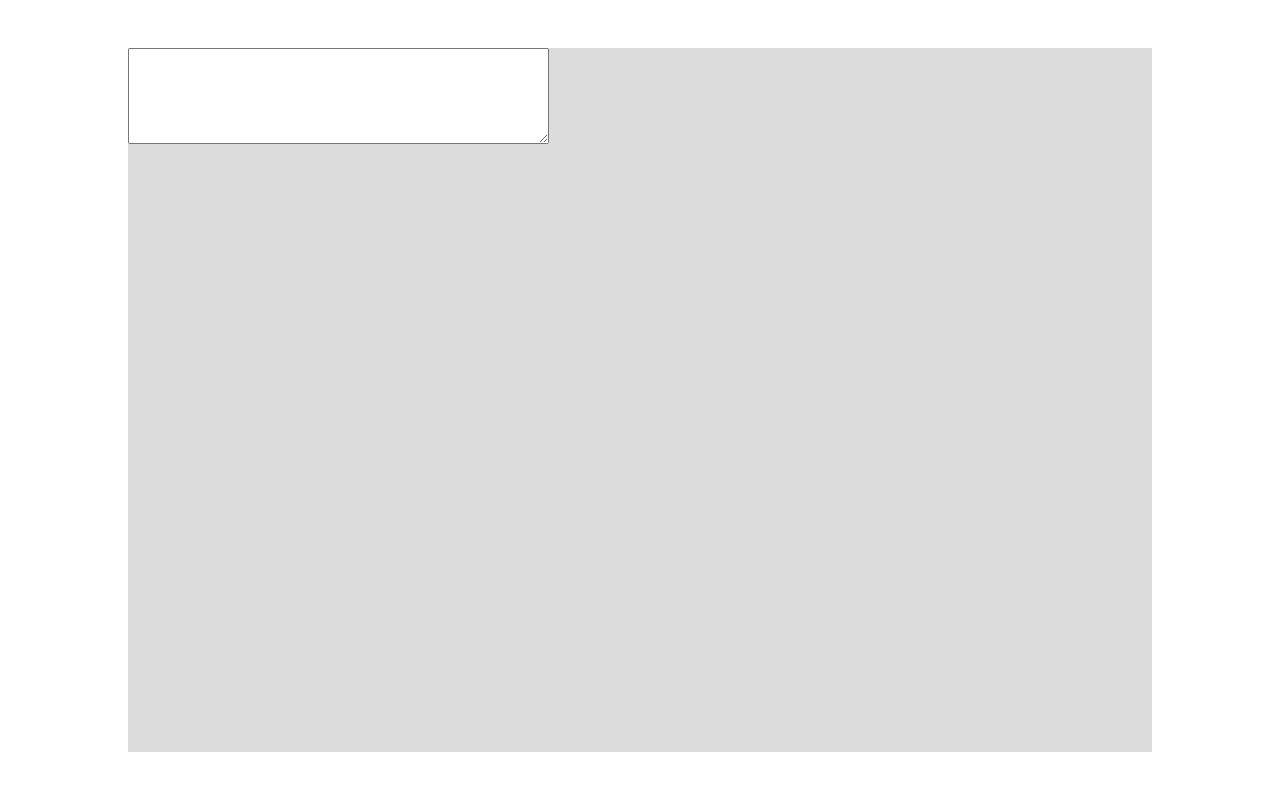
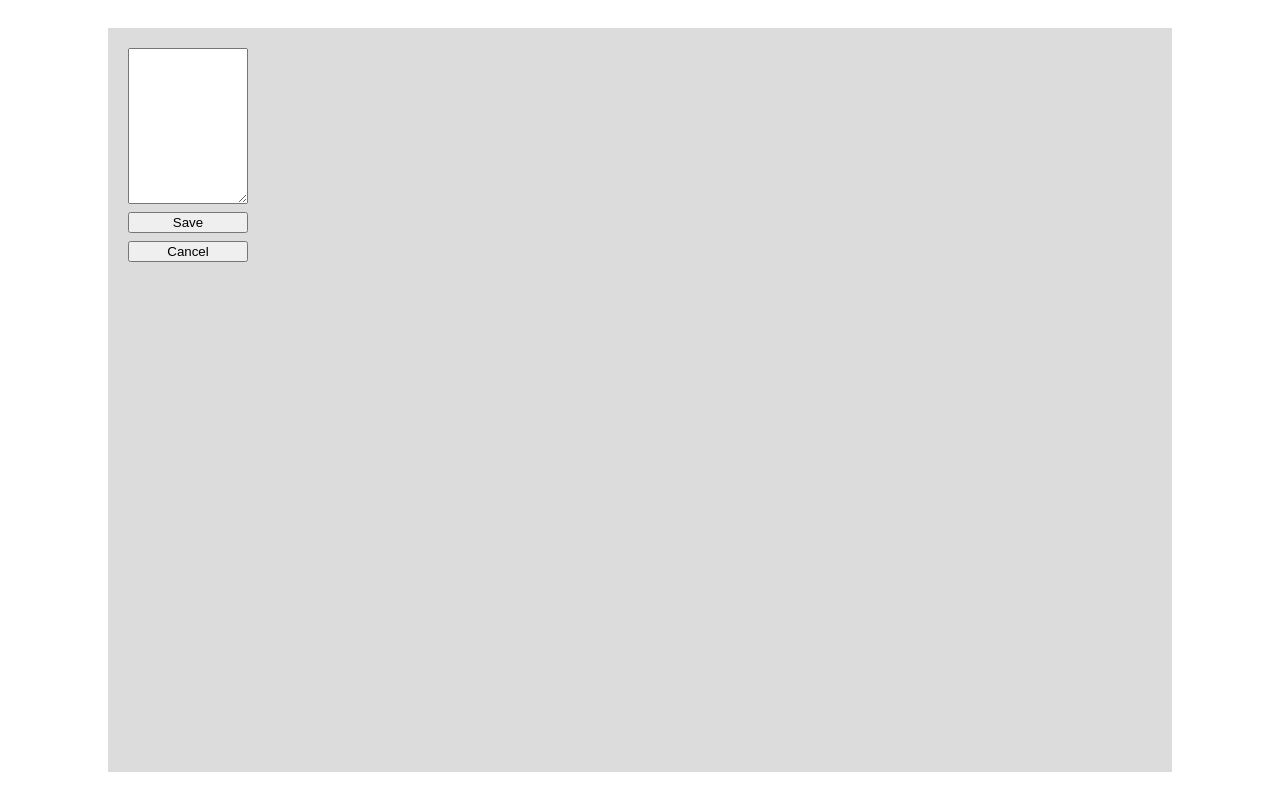
Before and after one commit to AlexKotov/papers, a React (Create React App) app: page / in a window 1280 px wide. Built offline with nearby package versions, Linux system fonts and the light colour scheme.

Commit message:
developed ListItem

```diff
--- a/src/List/List.css
+++ b/src/List/List.css
@@ -1,7 +1,20 @@
 .list {
+  padding: 20px;
   width: 80vw;
   min-width: 500px;
   height: 88vh;
   min-height: 500px;
   background-color: gainsboro;
 }
+
+.list section {
+  display: flex;
+  flex-direction: column;
+  gap: 8px;
+  width: 120px;
+  height: 260px;
+}
+
+.list section:first-child {
+  margin-top: -8px;
+}
--- a/src/List/List.tsx
+++ b/src/List/List.tsx
@@ -1,30 +1,25 @@
 import { useState } from "react";
 import { storage } from "./../helpers";
 import "./List.css";
-
-type ListItemType = {
-  id: string;
-  value: string;
-};
+import { ListItem } from "./ListItem";
+import { ListItemType } from "./../types";
 
 type ListType = {
-  colsAmount: number;
-  rowsAmount: number;
   items: ListItemType[];
 };
 
 const listDefaultValue = {
-  colsAmount: 50,
-  rowsAmount: 6,
   items: [
     {
       id: "0",
       value: "",
+      rowsAmount: 10,
     },
   ],
 };
 
 /**
+ * TODO написать Сохранение
  * TODO почистить manifest.json
  * TODO подумать над экспортом текстов в файлы
  */
@@ -32,25 +27,15 @@ export function List() {
   if (!storage.get("list")) {
     storage.set("list", listDefaultValue);
   }
+
   const [list] = useState<ListType>(storage.get("list"));
 
   return (
     <div className="list">
       {list
-        ? list.items.map((note: ListItemType, noteIndex: number) => {
-            return (
-              <section key={`${noteIndex}.${note.id}`}>
-                <label htmlFor={`${note.id}`}></label>
-                <textarea
-                  id={`${note.id}`}
-                  rows={list.rowsAmount}
-                  cols={list.colsAmount}
-                  value={note.value}
-                  onChange={() => undefined}
-                />
-              </section>
-            );
-          })
+        ? list.items.map((note: ListItemType, noteIndex: number) => (
+            <ListItem key={`${noteIndex}.${note.id}`} note={note} />
+          ))
         : null}
     </div>
   );
--- /dev/null
+++ b/src/List/ListItem.tsx
@@ -0,0 +1,37 @@
+import { ChangeEvent, useState } from "react";
+import { ListItemType } from "./../types";
+
+type Props = {
+  note: ListItemType;
+};
+
+export function ListItem(props: Props) {
+  const [note, setNote] = useState<ListItemType>(props.note);
+
+  const handleChange = (e: ChangeEvent<HTMLTextAreaElement>) => {
+    setNote({
+      ...note,
+      value: e.target.value,
+    });
+  };
+
+  const handleCancel = () => {
+    setNote(props.note);
+  };
+
+  return (
+    <section>
+      <label htmlFor={`${note.id}`}></label>
+      <textarea
+        id={`${note.id}`}
+        rows={note.rowsAmount}
+        value={note.value}
+        onChange={(e) => handleChange(e)}
+      />
+      <button type="button">Save</button>
+      <button type="button" onClick={handleCancel}>
+        Cancel
+      </button>
+    </section>
+  );
+}
--- /dev/null
+++ b/src/types/index.ts
@@ -0,0 +1 @@
+export type { ListItemType } from './list';
--- /dev/null
+++ b/src/types/list.ts
@@ -0,0 +1,5 @@
+export type ListItemType = {
+  id: string;
+  value: string;
+  rowsAmount: number;
+};
```
